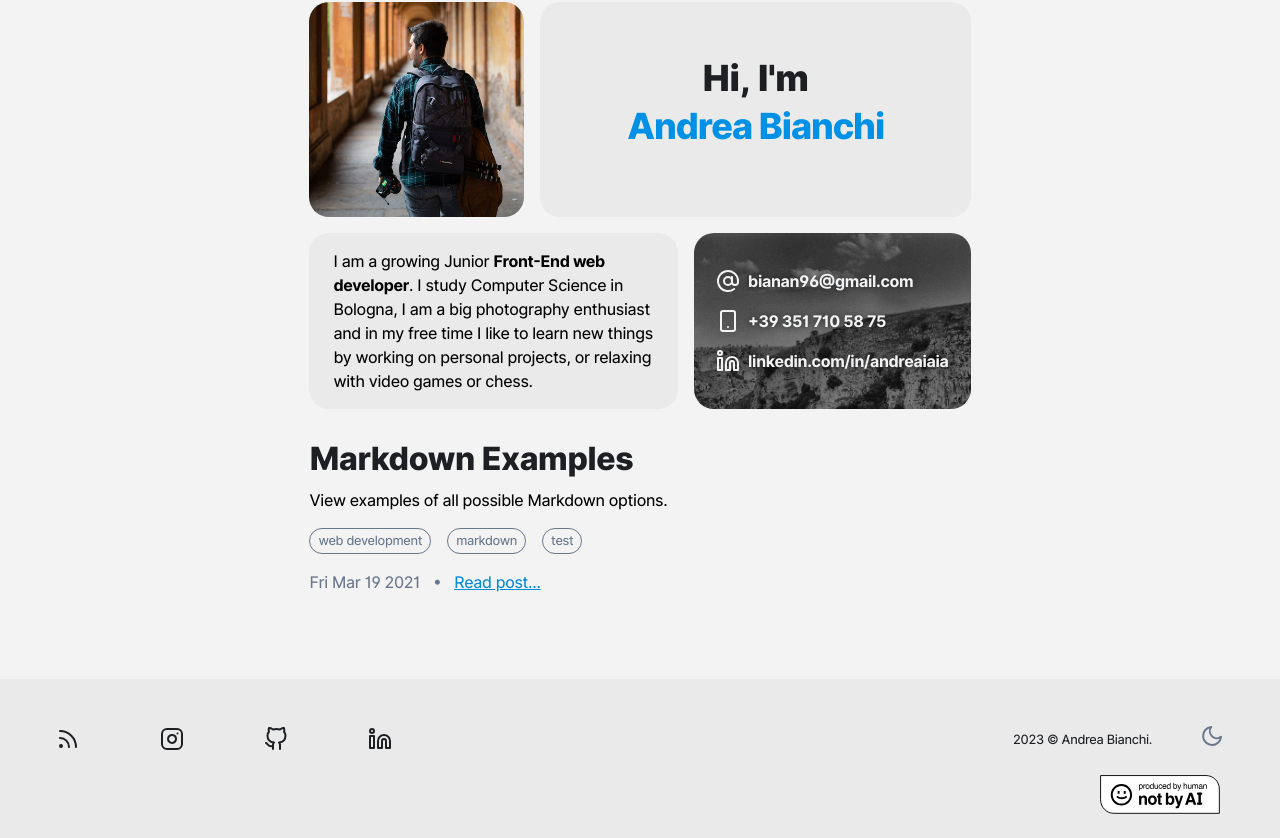
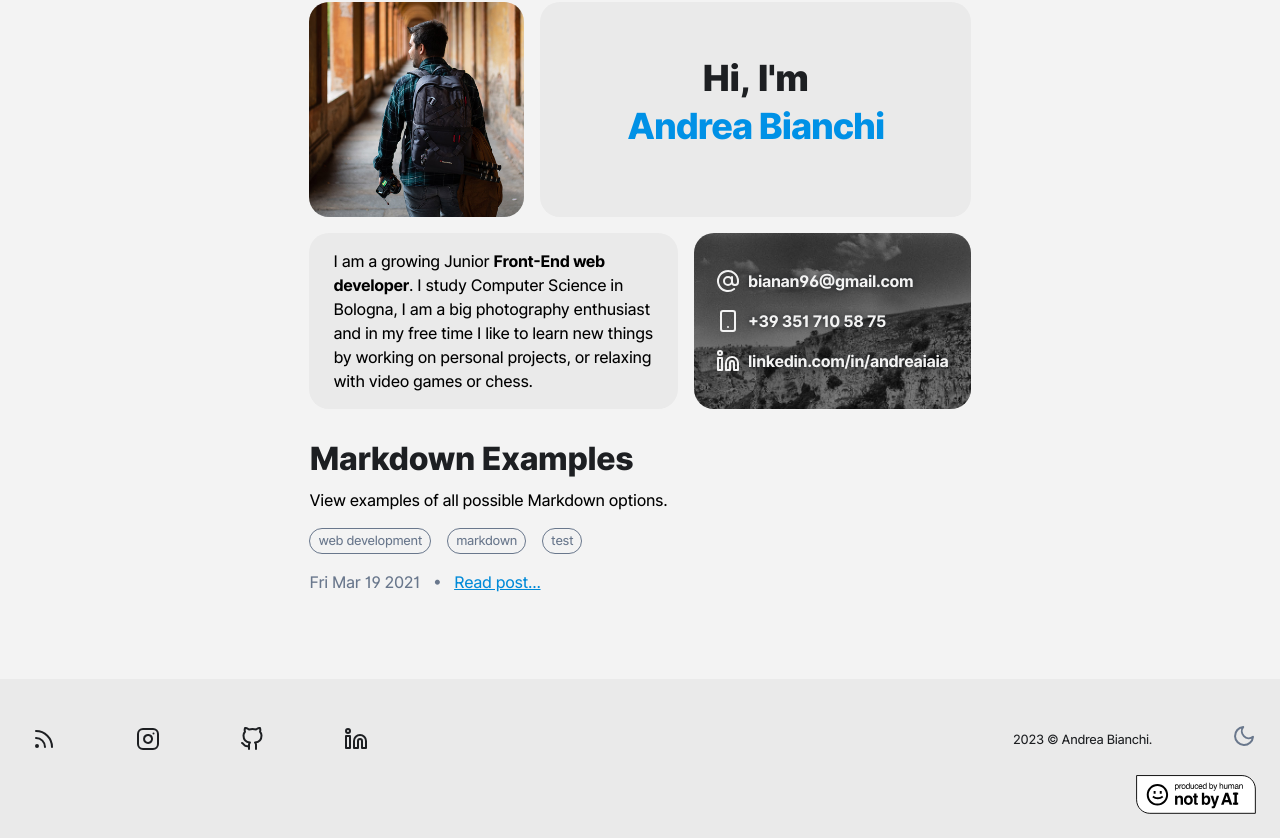
Before and after one commit to andreaiaia/blog, a Next.js app: page / in a window 1280 px wide. Shown: the part 154-992 px from the top of the page. Built offline with nearby package versions, Linux system fonts and the light colour scheme.

Commit message:
Adjust footer style

```diff
--- a/components/Footer/Footer.module.scss
+++ b/components/Footer/Footer.module.scss
@@ -31,7 +31,7 @@
 
   display: grid;
   grid-template-columns: subgrid;
-  justify-items: center;
+  justify-items: start;
 
   & > li {
     transition: 0.3s ease-in-out;
@@ -40,6 +40,7 @@
 
   @include smartphone {
     grid-column: 1 / 5;
+    justify-items: center;
   }
 }
 
@@ -61,22 +62,24 @@
 
 .themeSwitcher {
   grid-column: 12 / 13;
-  justify-self: center;
+  justify-self: end;
 
   @include smartphone {
     grid-row: 1;
     grid-column: 5 / 6;
     line-height: 0;
+    justify-self: center;
   }
 }
 
 .notAiBadge {
   grid-row: 2;
   grid-column: 11 / 13;
-  justify-self: center;
+  justify-self: end;
 
   @include smartphone {
     grid-row: 3;
     grid-column: 1 / 6;
+    justify-self: center;
   }
 }
```
